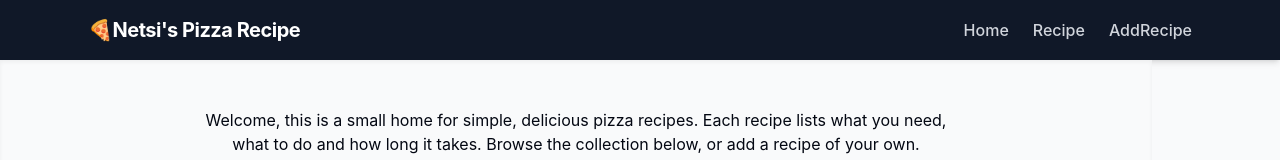
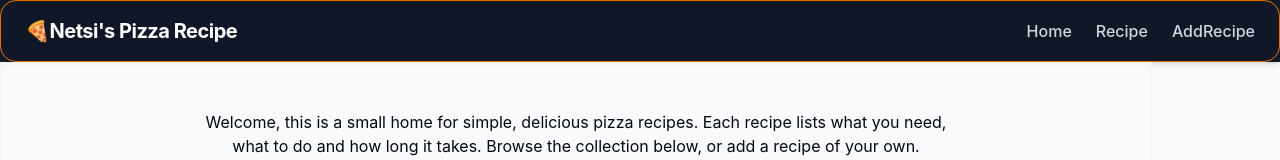
Before and after one commit to netsanetkibru47-creator/Home-For-Pizza-Tailwind, a React (Vite) app: page / in a window 1280 px wide. Shown: the top 160 px of the page. Built offline with nearby package versions, Linux system fonts and the light colour scheme.

Commit message:
changing nav into tailwindcss

```diff
--- a/src/Component/Nav.jsx
+++ b/src/Component/Nav.jsx
@@ -2,7 +2,7 @@ import { Link } from 'react-router-dom';
 const Nav = () => {
   return (
     <header className='bg-gray-900 text-white shadow-md w-full'>
-      <nav className="max-w-6xl mx-auto px-6 py-4 flex flex-col sm:flex-row justify-between items-center gap-8">
+      <nav className=" px-6 py-4 flex flex-col sm:flex-row justify-between items-center gap-8 rounded-2xl border border-amber-600 ">
             <h1 className="text-xl font-bold tracking-tight text-white">
                 🍕Netsi's Pizza Recipe
             </h1>
```
